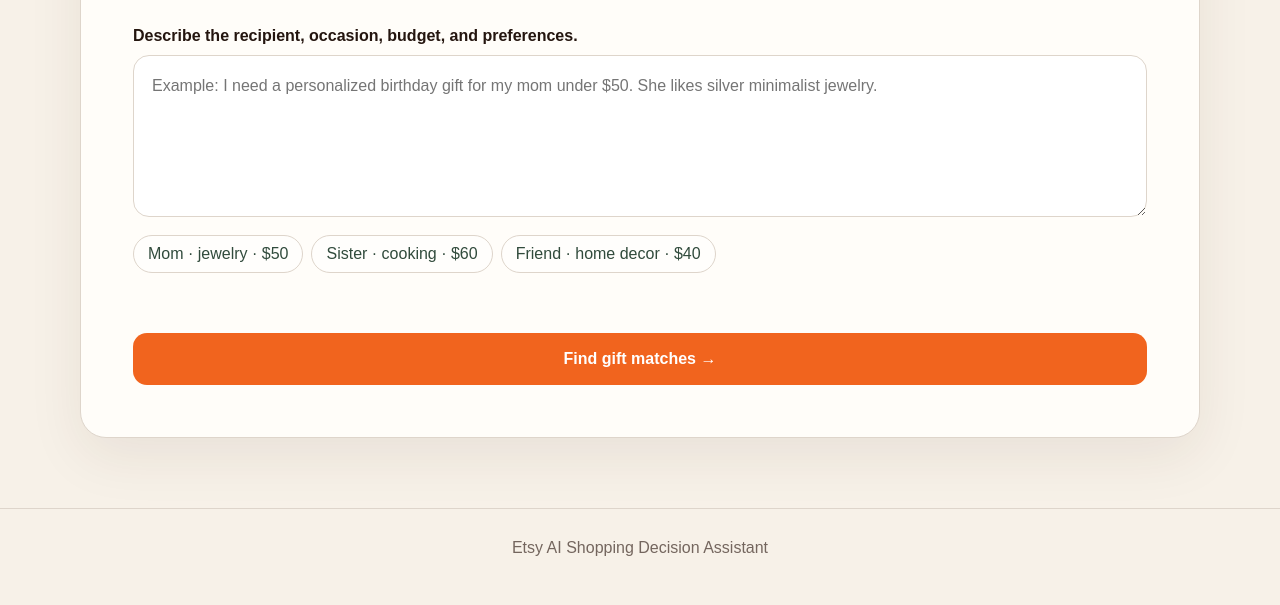
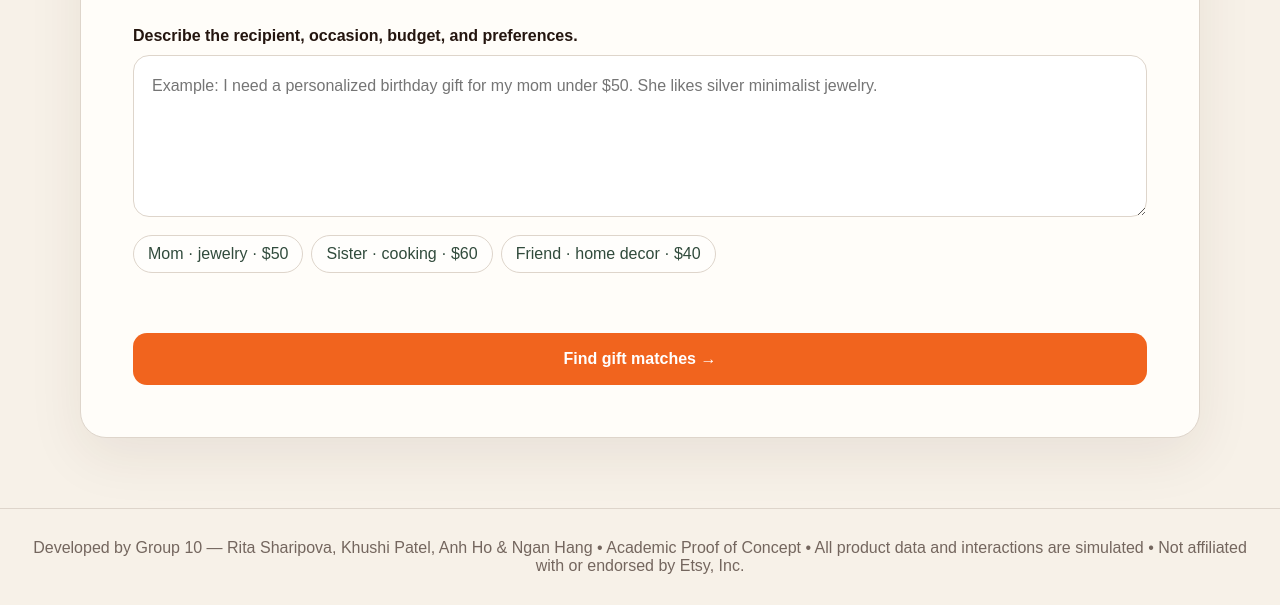
Before and after one commit to SharipovaRi/etsy-ai-shopping-assistant, a website: page public/index.html in a window 1280 px wide. Shown: the part 751-1356 px from the top of the page. Drawn offline with Linux system fonts and the light colour scheme.

Commit message:
update footer

```diff
--- a/public/index.html
+++ b/public/index.html
@@ -12,7 +12,7 @@
   >
 
   <title>
-    Etsy AI Shopping Decision Assistant
+    Etsy AI Shopping Assistant
   </title>
 
   <link
@@ -353,7 +353,7 @@
 
 <footer>
 
-  Etsy AI Shopping Decision Assistant
+  Developed by Group 10 — Rita Sharipova, Khushi Patel, Anh Ho & Ngan Hang • Academic Proof of Concept • All product data and interactions are simulated • Not affiliated with or endorsed by Etsy, Inc.
 
 </footer>
 
```
